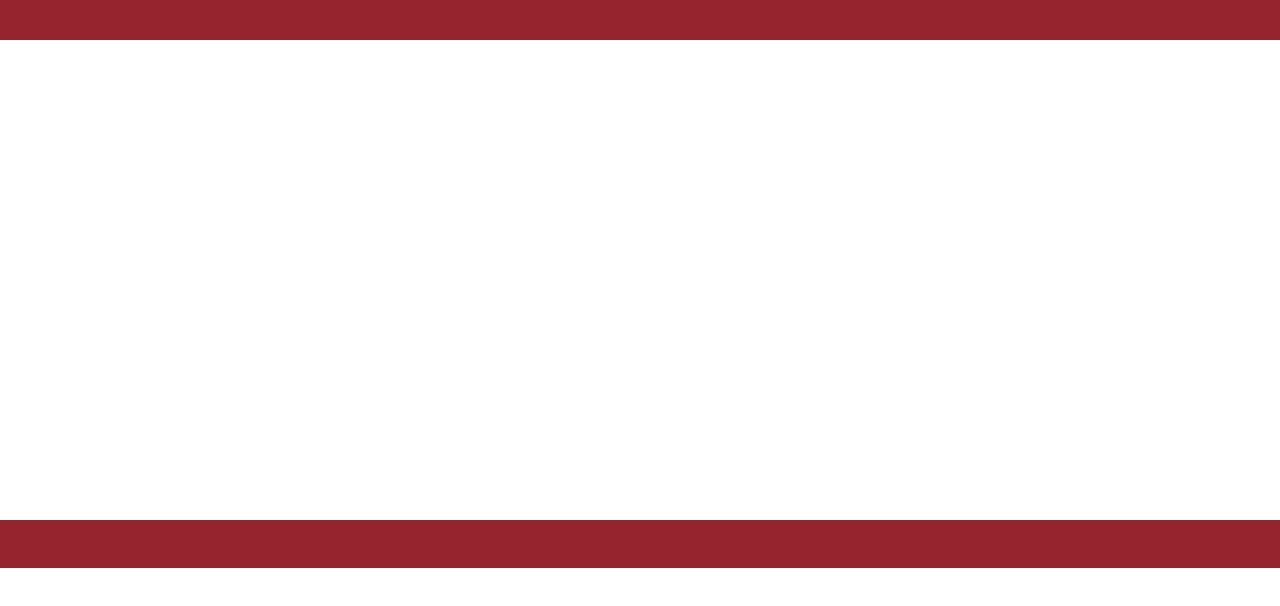
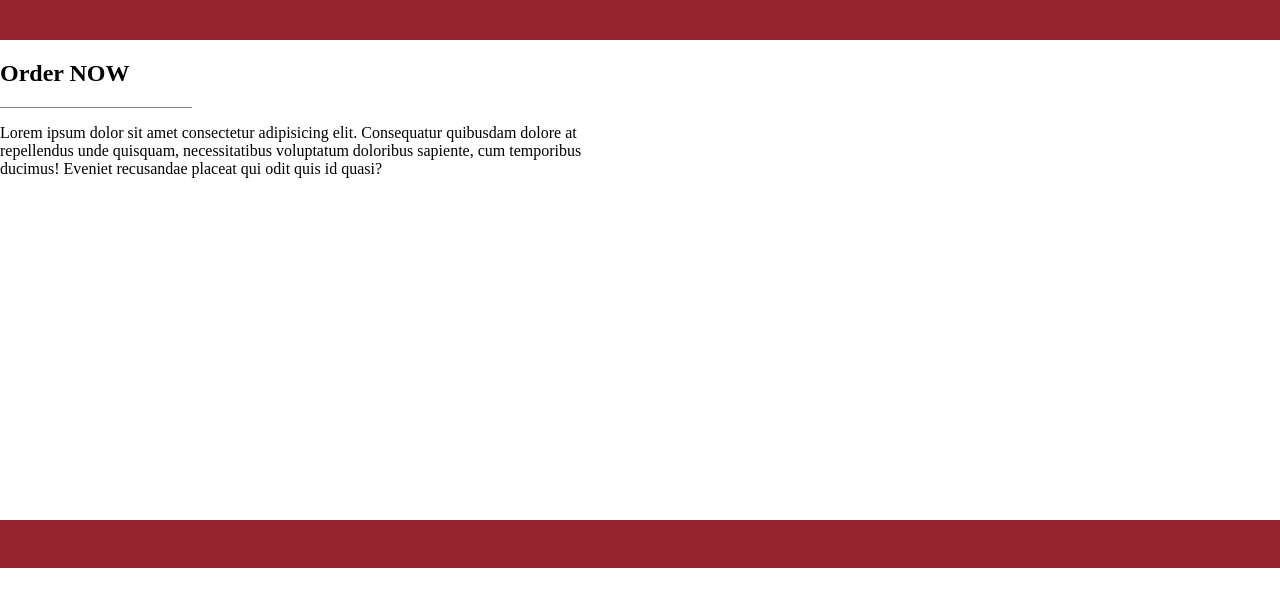
Before and after one commit to AngryWeather/RestaurantPage, a website built with webpack: page dist/index.html in a window 1280 px wide. Shown: the part 104-710 px from the top of the page. Built offline with nearby package versions, Linux system fonts and the light colour scheme.

Commit message:
Add paragraph to order section

```diff
--- a/src/homePage.js
+++ b/src/homePage.js
@@ -3,8 +3,20 @@ function createHomePage() {
     const homeDiv = document.createElement("div");
     homeDiv.classList.toggle("home-div");
     main.appendChild(homeDiv);
+
+    // orderNow section
+    const orderDiv = document.createElement("div");
+    orderDiv.classList.toggle("order-div");
+    homeDiv.appendChild(orderDiv);
+    const orderNow = document.createElement("h2");
+    orderNow.textContent = "Order NOW";
+    orderDiv.appendChild(orderNow);
+    const divLine = document.createElement("div");
+    divLine.classList.toggle("div-line");
+    orderDiv.appendChild(divLine);
+    const orderParagraph = document.createElement("p");
+    orderParagraph.textContent = "Lorem ipsum dolor sit amet consectetur adipisicing elit. Consequatur quibusdam dolore at repellendus unde quisquam, necessitatibus voluptatum doloribus sapiente, cum temporibus ducimus! Eveniet recusandae placeat qui odit quis id quasi?";
+    orderDiv.appendChild(orderParagraph);
 }
 
-
-
 export{createHomePage};
--- a/src/index.js
+++ b/src/index.js
@@ -4,11 +4,12 @@ import {addFooter} from "./footer";
 import { createHomePage } from "./homePage";
 
 
-const tabs = ["home", "menu", "contact"];
+// const tabs = ["home", "menu", "contact"];
 // let activeTab = tabs[0];
 
 addHeader();
 mainContent();
+createHomePage();
 
 function buttonListener() {
     const buttons = document.querySelectorAll(".header button")
@@ -19,11 +20,17 @@ function buttonListener() {
 
 function setActiveTab(e) {
     let activeTab = e.target.value;
+    clearMain();
     if (activeTab === "Home") {
-        alert(true);
         createHomePage();
     }
 }
 
+function clearMain() {
+    const main = document.querySelector(".main");
+    const content = document.querySelector(".main > div");
+    main.removeChild(content);
+}
+
 buttonListener();
 addFooter();
--- a/src/styles/style.css
+++ b/src/styles/style.css
@@ -14,6 +14,7 @@ body {
 .main {
     display: flex;
     height: 30rem;
+    width: 100%;
 }
 
 .footer {
@@ -49,4 +50,15 @@ body {
 
 .home-div {
     display: flex;
+    width: 100%;
 }
+
+.div-line {
+    background-color: #808080;
+    width: 30%;
+    height: 1px;
+}
+
+.order-div {
+    width: 50%;
+}
```
Also changed, not shown: dist/main.js.
